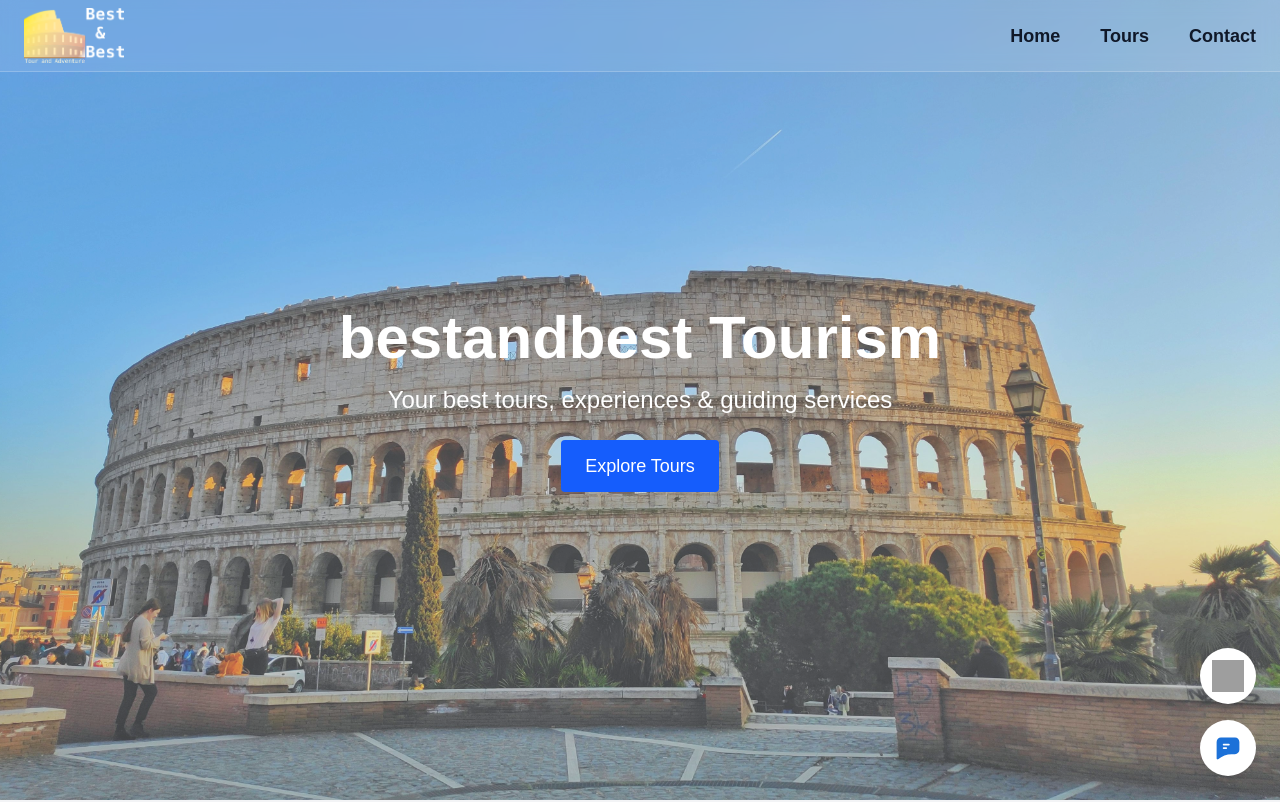
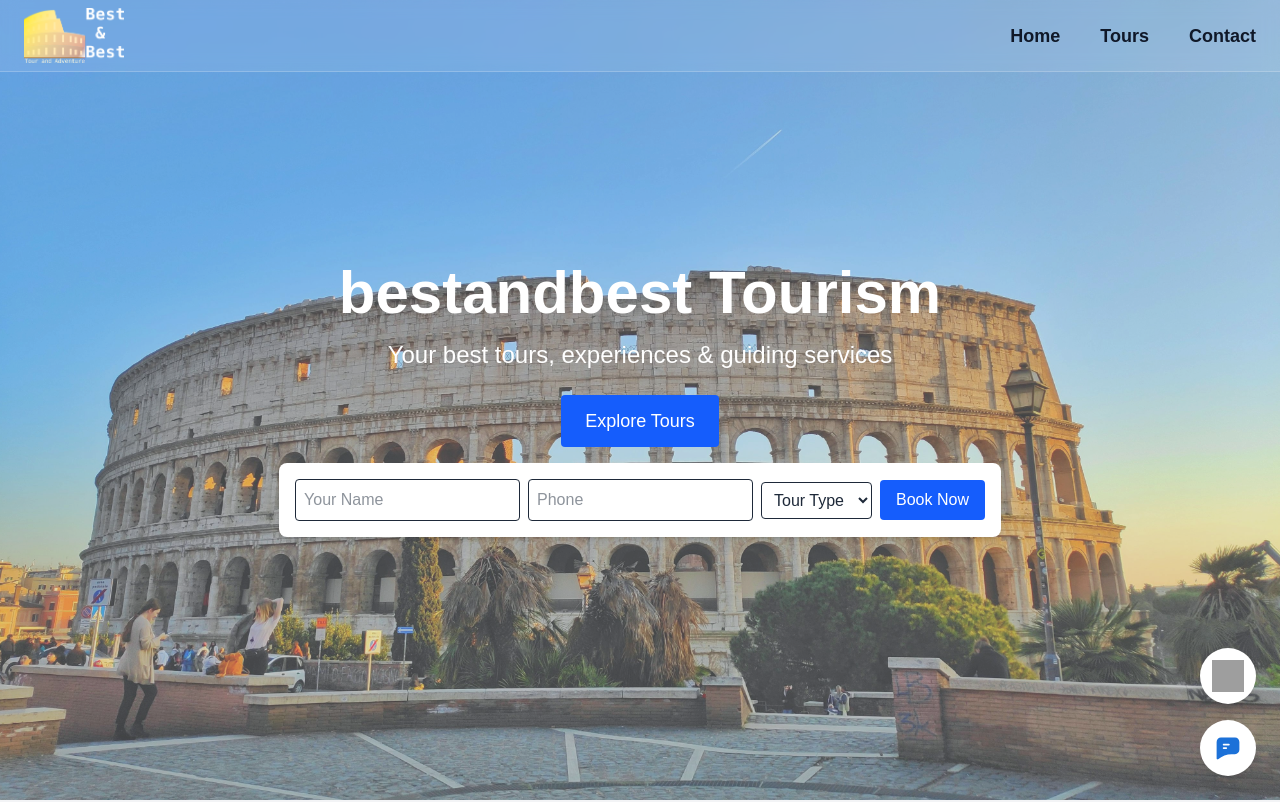
Before and after one commit to shahidse/tourism, a Next.js app: page / in a window 1280 px wide. Shown: the top 802 px of the page. Built offline with nearby package versions, Linux system fonts and the light colour scheme; no server answers; grey boxes are pictures that could not be loaded.

Commit message:
Add HeroShortBookingForm component and integrate it into Hero section

```diff
--- a/components/Hero.tsx
+++ b/components/Hero.tsx
@@ -1,6 +1,7 @@
 "use client";
 
 import { motion } from "framer-motion";
+import HeroShortBookingForm from "./HeroShortBookingForm";
 
 export default function Hero() {
   // Container for text & button stagger
@@ -43,7 +44,7 @@ export default function Hero() {
   };
 
   return (
-    <section className="relative h-screen flex flex-col justify-center items-center text-center text-white overflow-hidden">
+    <section className="relative h-screen flex flex-col justify-center items-center text-center text-white overflow-hidden ">
       {/* Animated Hero Image */}
       <motion.div
         className="absolute inset-0 bg-cover bg-center"
@@ -58,7 +59,7 @@ export default function Hero() {
 
       {/* Text Content */}
       <motion.div
-        className="relative z-10 px-4"
+        className="relative z-10 px-4 mb-4"
         variants={containerVariants}
         initial="hidden"
         animate="visible"
@@ -80,7 +81,10 @@ export default function Hero() {
         >
           Explore Tours
         </motion.a>
+
       </motion.div>
+
+      <HeroShortBookingForm />
     </section>
   );
 }
--- /dev/null
+++ b/components/HeroShortBookingForm.tsx
@@ -0,0 +1,104 @@
+"use client";
+
+import { useState } from "react";
+import { motion } from "framer-motion";
+
+export default function HeroShortBookingForm() {
+    const [form, setForm] = useState({ name: "", phone: "", tourType: "" });
+    const [loading, setLoading] = useState(false);
+    const [message, setMessage] = useState("");
+
+    const handleChange = (e: React.ChangeEvent<HTMLInputElement | HTMLSelectElement>) => {
+        setForm({ ...form, [e.target.name]: e.target.value });
+    };
+
+    const handleSubmit = async (e: React.FormEvent) => {
+        e.preventDefault();
+        setLoading(true);
+        setMessage("");
+
+        try {
+            const res = await fetch("/api/book-tour", {
+                method: "POST",
+                headers: { "Content-Type": "application/json" },
+                body: JSON.stringify(form),
+            });
+
+            if (!res.ok) throw new Error("Failed to submit");
+            setMessage("Thank you! We'll contact you soon.");
+            setForm({ name: "", phone: "", tourType: "" });
+        } catch {
+            setMessage("Something went wrong. Try again.");
+        } finally {
+            setLoading(false);
+        }
+    };
+
+    // Animation variants
+    const containerVariants = {
+        hidden: { opacity: 0, y: 30 },
+        visible: {
+            opacity: 1,
+            y: 0,
+            transition: { staggerChildren: 0.1, duration: 0.6, ease: "easeOut" },
+        },
+    };
+
+    const itemVariants = {
+        hidden: { opacity: 0, y: 20 },
+        visible: { opacity: 1, y: 0, transition: { duration: 0.4, ease: "easeOut" } },
+    };
+
+    return (
+        <motion.form
+            onSubmit={handleSubmit}
+            className="flex flex-col md:flex-row gap-2 items-center justify-center bg-white bg-opacity-90 p-4 rounded-lg shadow-md  mx-auto z-10 "
+            variants={containerVariants}
+            initial="hidden"
+            animate="visible"
+        >
+            <motion.input
+                type="text"
+                name="name"
+                placeholder="Your Name"
+                value={form.name}
+                onChange={handleChange}
+                required
+                className="p-2 rounded border focus:outline-none focus:ring-2 focus:ring-blue-500 flex-1 text-gray-800"
+                variants={itemVariants}
+            />
+            <motion.input
+                type="tel"
+                name="phone"
+                placeholder="Phone"
+                value={form.phone}
+                onChange={handleChange}
+                required
+                className="p-2 rounded border focus:outline-none focus:ring-2 focus:ring-blue-500 flex-1 text-gray-800"
+                variants={itemVariants}
+            />
+            <motion.select
+                name="tourType"
+                value={form.tourType}
+                onChange={handleChange}
+                required
+                className="p-2 rounded border focus:outline-none focus:ring-2 focus:ring-blue-500 flex-1 text-gray-800"
+                variants={itemVariants}
+            >
+                <option value="">Tour Type</option>
+                <option value="Adventure">Adventure</option>
+                <option value="Cultural">Cultural</option>
+                <option value="Relax">Relax</option>
+            </motion.select>
+            <motion.button
+                type="submit"
+                disabled={loading}
+                className="bg-blue-600 text-white px-4 py-2 rounded hover:bg-blue-700 transition"
+                variants={itemVariants}
+            >
+                {loading ? "Booking..." : "Book Now"}
+            </motion.button>
+            {message && <p className="mt-2 text-green-600 text-sm">{message}</p>}
+        </motion.form>
+    );
+}
```
